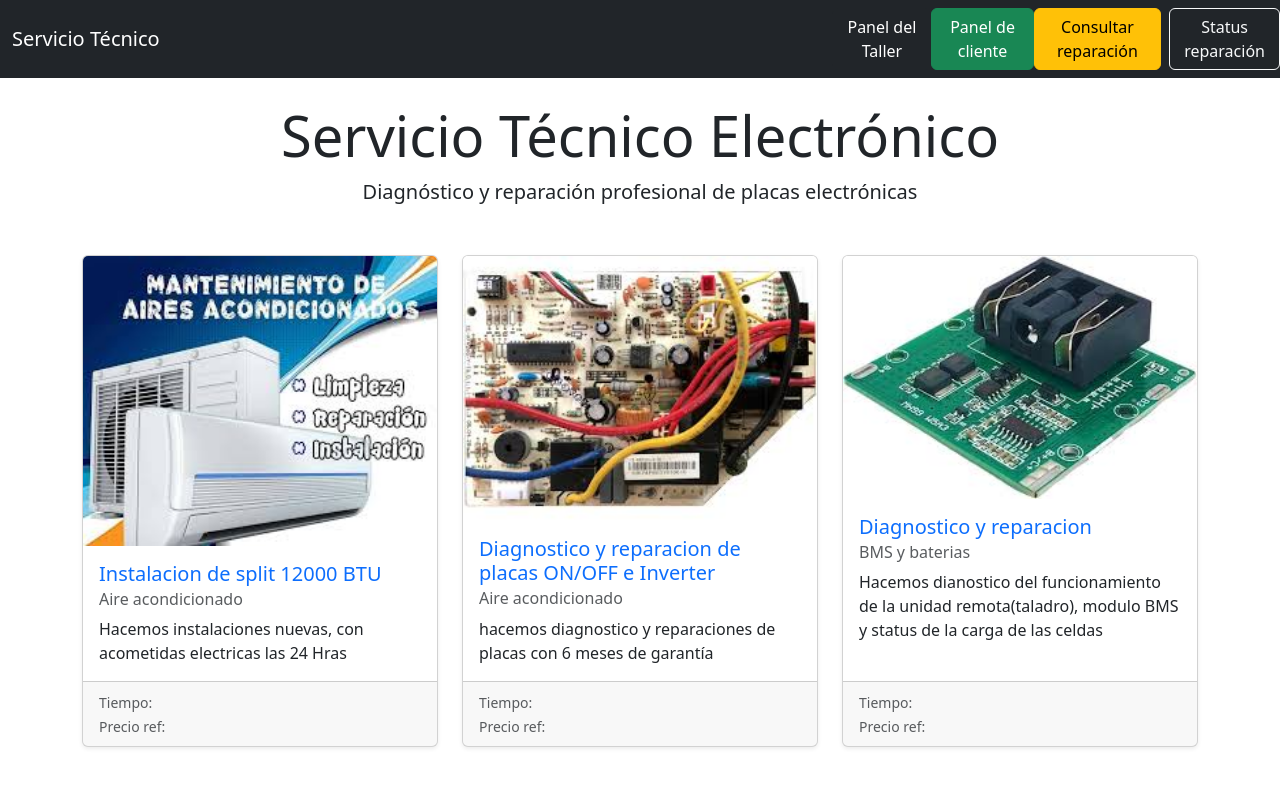
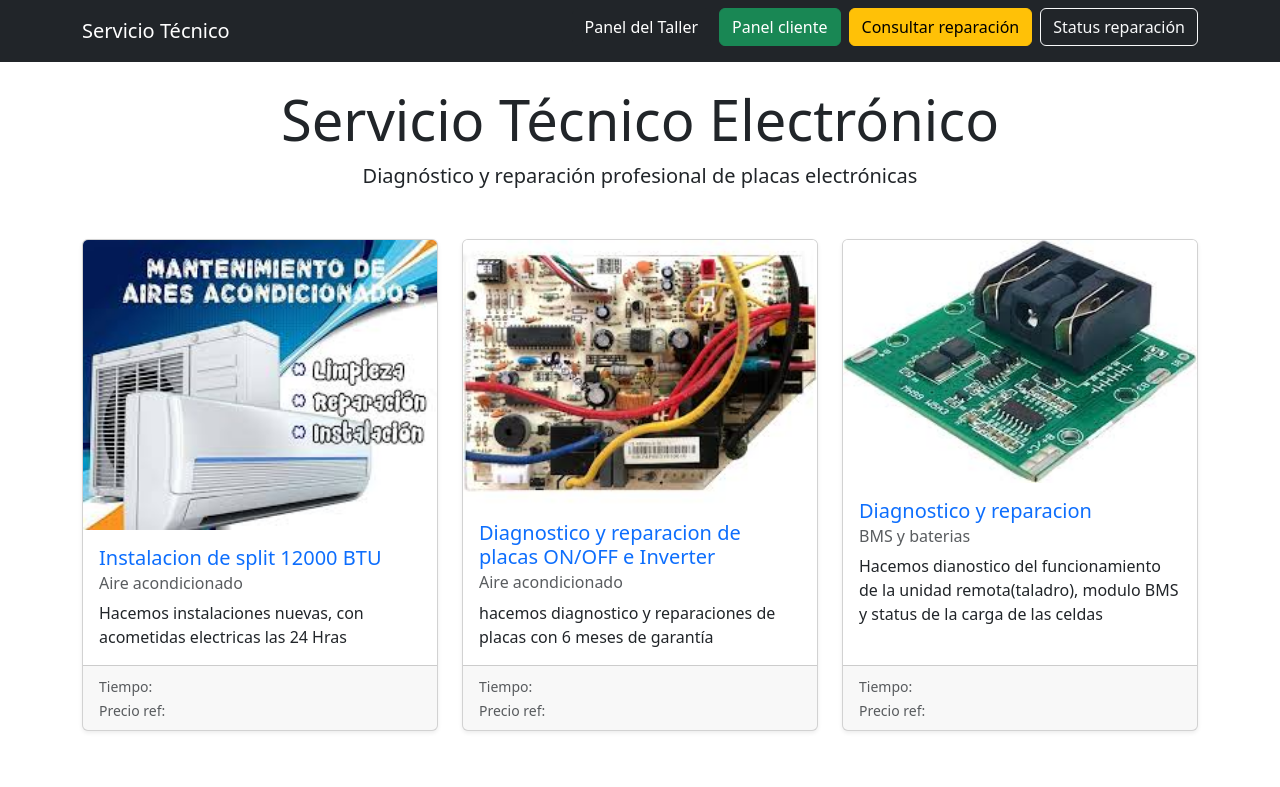
Before and after one commit to raulk21/servicio-tecnico, a Django app: page / in a window 1280 px wide. Shown: the top 787 px of the page. Run offline with Django 5.2, Linux system fonts and the light colour scheme; data comes from the database, SQL or seed files in the repository.

Commit message:
actualizando Nvar en base.html

```diff
--- a/services/templates/services/base.html
+++ b/services/templates/services/base.html
@@ -13,24 +13,39 @@
 <!-- Navbar -->
 <nav class="navbar navbar-expand-lg navbar-dark bg-dark">
   <div class="container">
-    <div class="row">
-      <div class="col-12 col-md-6">
-        <a class="navbar-brand" href="/">Servicio Técnico</a>
+
+    <a class="navbar-brand" href="/">Servicio Técnico</a>
+
+    <!-- Botón hamburguesa móvil -->
+    <button class="navbar-toggler" type="button" data-bs-toggle="collapse" data-bs-target="#navbarMain">
+      <span class="navbar-toggler-icon"></span>
+    </button>
+
+    <div class="collapse navbar-collapse" id="navbarMain">
+
+      <div class="navbar-nav ms-auto">
+
+        <a href="{% url 'workshop_panel' %}" class="btn btn-dark me-2 mb-2">
+          Panel del Taller
+        </a>
+
+        <a href="/panel/" class="btn btn-success me-2 mb-2">
+          Panel cliente
+        </a>
+
+        <a href="/check-order/" class="btn btn-warning me-2 mb-2">
+          Consultar reparación
+        </a>
+
+        <a href="{% url 'track_order' %}" class="btn btn-outline-light mb-2">
+          Status reparación
+        </a>
+
       </div>
+
     </div>
+
   </div>
-  <a href="{% url 'workshop_panel' %}" class="btn btn-dark">
-    Panel del Taller
-  </a>
-  <a href="/panel/" class="btn btn-success">
-        Panel de cliente
-  </a>
-  <a href="/check-order/" class="btn btn-warning">
-        Consultar reparación
-  </a>
-  <a href="{% url 'track_order' %}" class="btn btn-outline-light ms-2">
-        Status reparación
-  </a>
 </nav>
 
 <div class="container mt-4">
```
